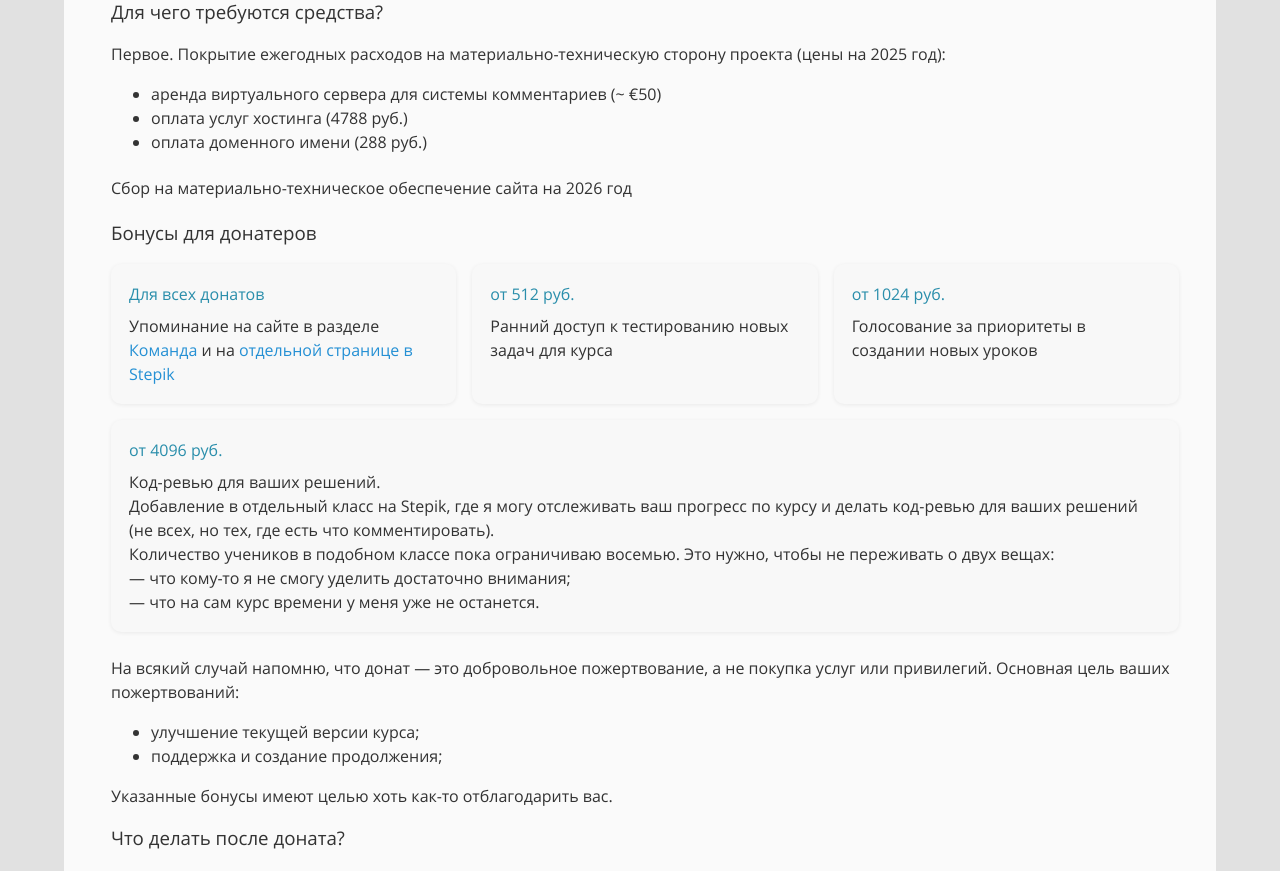
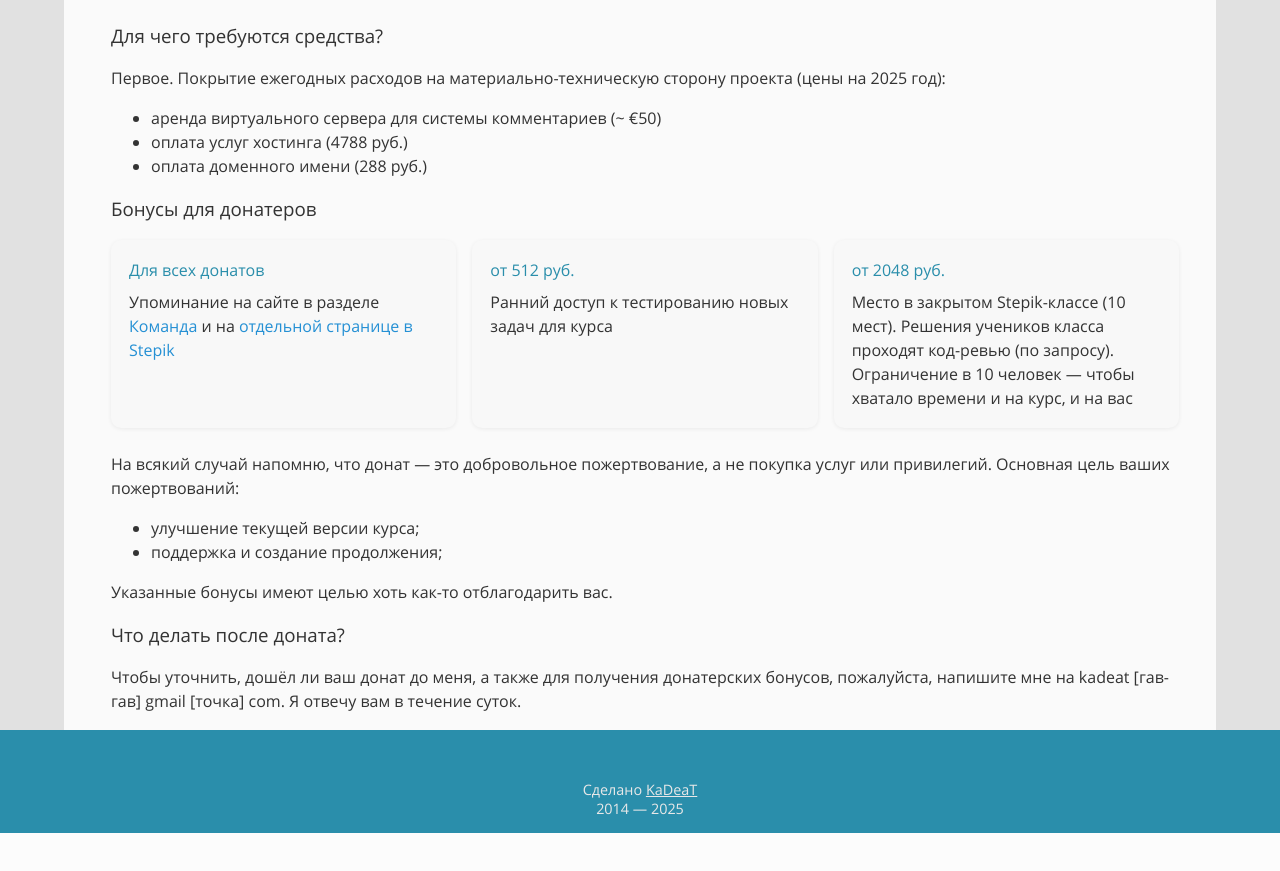
Before and after one commit to YoungCoder-Ru/textbook_homeserver, a PHP site: page /donate.php in a window 1280 px wide. Shown: the part 1130-2001 px from the top of the page. After the commit the page ends 1963 px from the top, so only its background shows below. Run offline with PHP 8.4, Linux system fonts and the light colour scheme; data that the repository does not hold is empty.

Commit message:
Sync from youngcoder_engine: Добавил ссылку на Бусти

```diff
--- a/pages/donate_content.php
+++ b/pages/donate_content.php
@@ -29,6 +29,7 @@
             <li>Тинькоф (сервис позволяет оставить комментарий к донату): <a href="https://tbank.ru/cf/AQaphilF8KD">ссылка</a></li>
             <li>YooMoney (РФ и СНГ, рубли):<a href="https://yoomoney.ru/to/41001388269088"> <strong>41001388269088</strong></a></li>
             <li>WebMoney (все страны, сервис позволяет оставить комментарий к донату): <strong>Z127414214571</strong></li>
+            <li>Бусти (здесь выкладываю отчёты о работе над курсом): <a href="https://boosty.to/lang_c">Посмотреть</a></li>
         </ul>
 
         <p>Если переводите средства на карту ВТБ, пожалуйста, указывайте в комментарии, что это пожертвование/донат на развитие проекта YoungCoder или что-то в таком духе. Иначе банковские структуры безопасности могут счесть меня мошенником, отмывающим денежные средства и заблокировать карту.</p>
@@ -69,8 +70,6 @@
             <li>оплата доменного имени (288 руб.)</li>
         </ul>
 
-        <h4>Сбор на материально-техническое обеспечение сайта на 2026 год</h4>
-
         <?php
 
         if (in_array('database', MODULES)) {
@@ -83,6 +82,7 @@
             $percent = $goal > 0 ? round($donated / $goal * 100) : 0;
         ?>
 
+            <h4>Сбор на материально-техническое обеспечение сайта на 2026 год</h4>
             <div class="donationProgressWrapper">
                 <div class="donationProgressBarBg">
                     <div class="donationProgressBar" style="width:<?= $percent ?>%"></div>
@@ -105,18 +105,11 @@
                 <div class="donationBonusTitle">от 512 руб.</div>
                 <div>Ранний доступ к тестированию новых задач для курса</div>
             </div>
+
             <div class="donationBonusCard">
-                <div class="donationBonusTitle">от 1024 руб.</div>
-                <div>Голосование за приоритеты в создании новых уроков</div>
-            </div>
-            <div class="donationBonusCard">
-                <div class="donationBonusTitle">от 4096 руб.</div>
+                <div class="donationBonusTitle">от 2048 руб.</div>
                 <div>
-                    Код-ревью для ваших решений.<br>
-                    Добавление в отдельный класс на Stepik, где я могу отслеживать ваш прогресс по курсу и делать код-ревью для ваших решений (не всех, но тех, где есть что комментировать).<br>
-                    Количество учеников в подобном классе пока ограничиваю восемью. Это нужно, чтобы не переживать о двух вещах:
-                    <br />— что кому-то я не смогу уделить достаточно внимания;
-                    <br />— что на сам курс времени у меня уже не останется.
+                  Место в закрытом Stepik-классе (10 мест). Решения учеников класса проходят код-ревью (по запросу). Ограничение в 10 человек — чтобы хватало времени и на курс, и на вас
                 </div>
             </div>
         </div>
```
